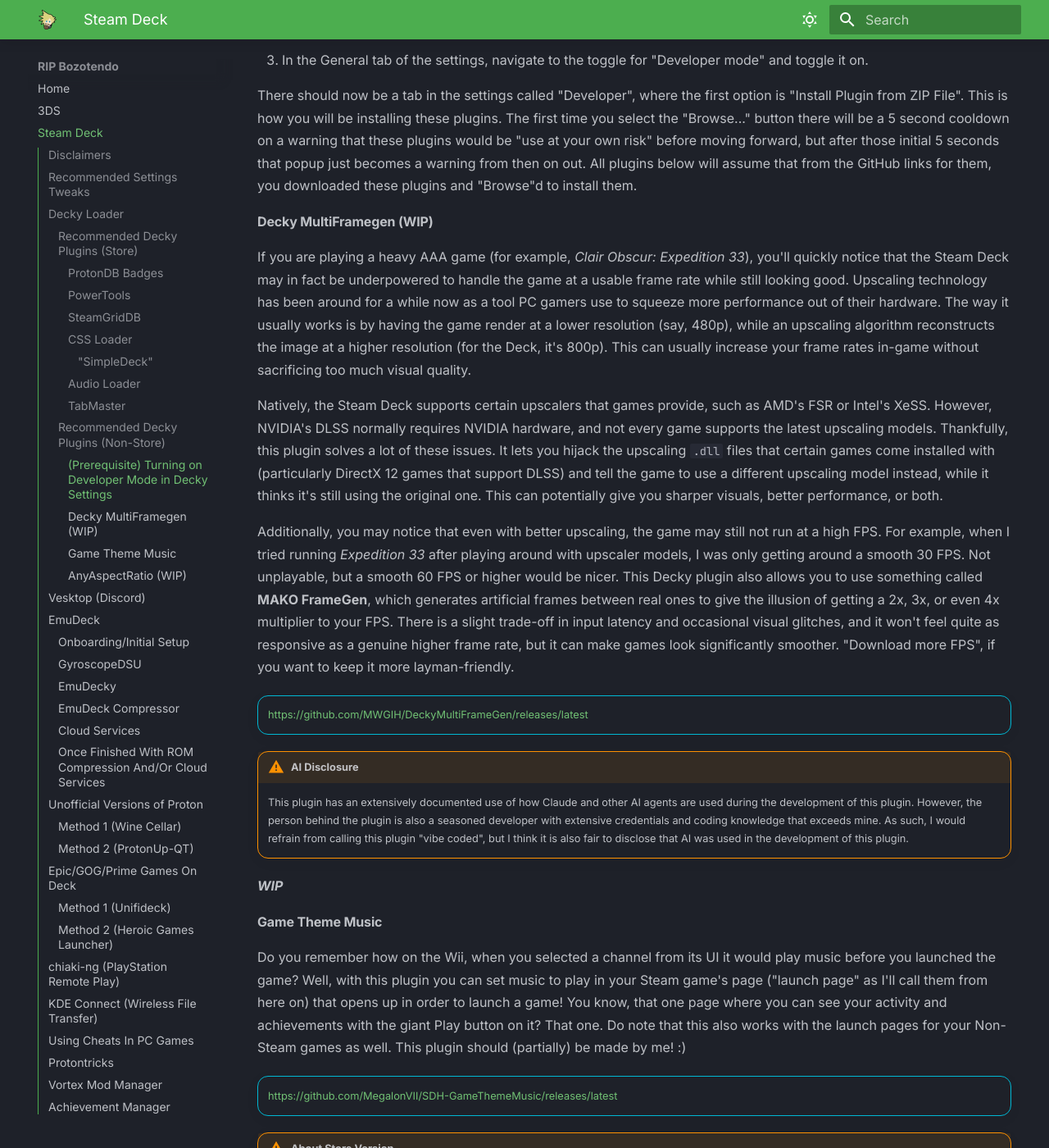
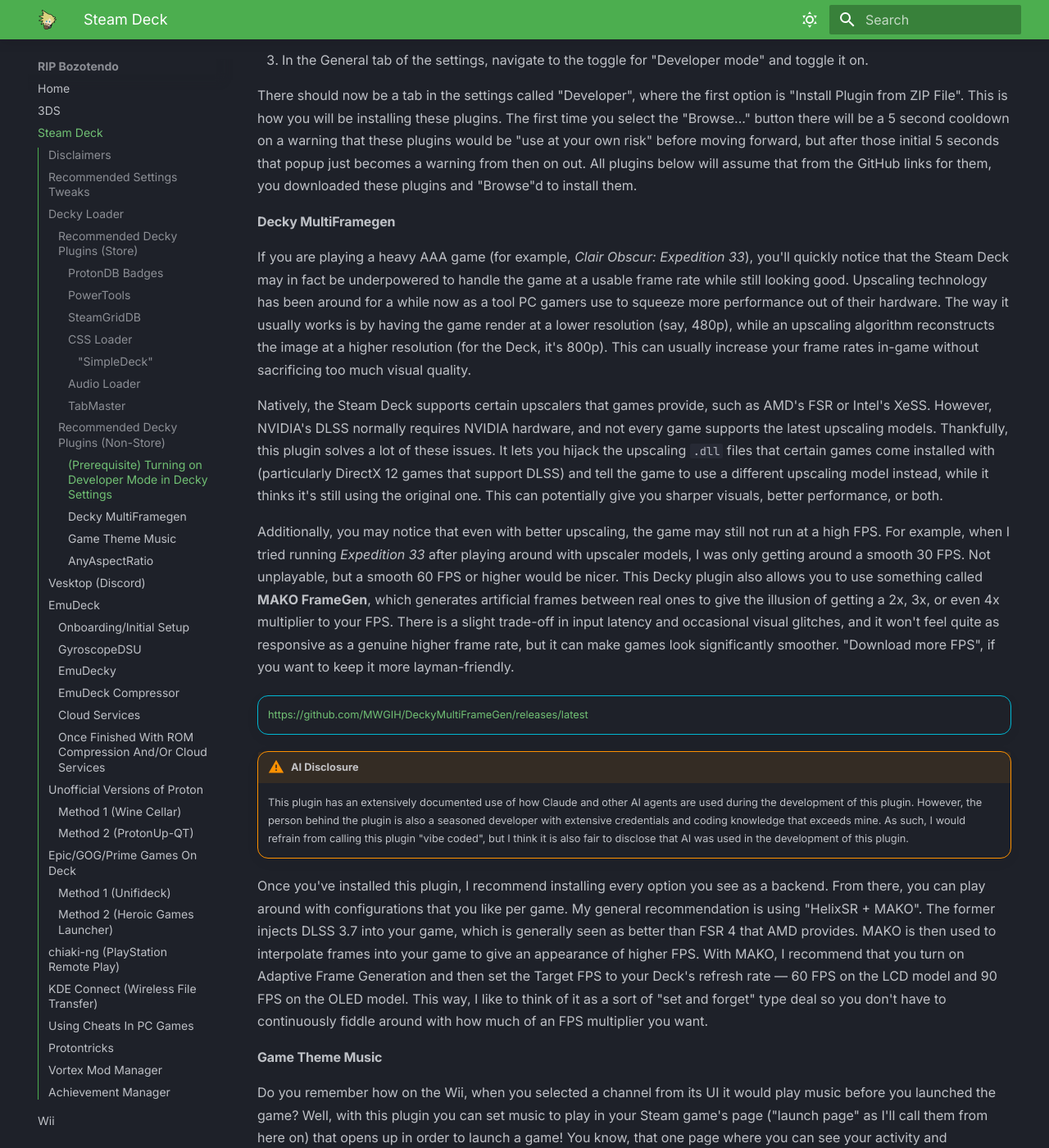
Before and after one commit to MegalonVII/RIP-Bozotendo, an MkDocs documentation site: the page built from docs/steam-deck/index.md, in a window 1280 px wide and 1400 px high, scrolled down 7069 px. Shown: the whole window at 82% size. Built offline with MkDocs 1.6.1 and Material for MkDocs 9.7.7, drawn with Linux system fonts in a browser that asks for light colours; some of the changed text lies outside the part shown.

Commit message:
Revise Decky MultiFramegen and AnyAspectRatio sections
Updated plugin sections to remove 'WIP' status and added recommendations for configurations.

```diff
--- a/docs/steam-deck/index.md
+++ b/docs/steam-deck/index.md
@@ -175,7 +175,7 @@ This plugin lets you customize what tabs in your library you will see in the Lib
 
 There should now be a tab in the settings called "Developer", where the first option is "Install Plugin from ZIP File". This is how you will be installing these plugins. The first time you select the "Browse..." button there will be a 5 second cooldown on a warning that these plugins would be "use at your own risk" before moving forward, but after those initial 5 seconds that popup just becomes a warning from then on out. All plugins below will assume that from the GitHub links for them, you downloaded these plugins and "Browse"d to install them.
 
-#### Decky MultiFramegen (WIP)
+#### Decky MultiFramegen
 
 If you are playing a heavy AAA game (for example, *Clair Obscur: Expedition 33*), you'll quickly notice that the Steam Deck may in fact be underpowered to handle the game at a usable frame rate while still looking good. Upscaling technology has been around for a while now as a tool PC gamers use to squeeze more performance out of their hardware. The way it usually works is by having the game render at a lower resolution (say, 480p), while an upscaling algorithm reconstructs the image at a higher resolution (for the Deck, it's 800p). This can usually increase your frame rates in-game without sacrificing too much visual quality.
 
@@ -191,7 +191,7 @@ Additionally, you may notice that even with better upscaling, the game may still
 
     This plugin has an extensively documented use of how Claude and other AI agents are used during the development of this plugin. However, the person behind the plugin is also a seasoned developer with extensive credentials and coding knowledge that exceeds mine. As such, I would refrain from calling this plugin "vibe coded", but I think it is also fair to disclose that AI was used in the development of this plugin.
 
-***WIP***
+Once you've installed this plugin, I recommend installing every option you see as a backend. From there, you can play around with configurations that you like per game. My general recommendation is using "HelixSR + MAKO". The former injects DLSS 3.7 into your game, which is generally seen as better than FSR 4 that AMD provides. MAKO is then used to interpolate frames into your game to give an appearance of higher FPS. With MAKO, I recommend that you turn on Adaptive Frame Generation and then set the Target FPS to your Deck's refresh rate –– 60 FPS on the LCD model and 90 FPS on the OLED model. This way, I like to think of it as a sort of "set and forget" type deal so you don't have to continuously fiddle around with how much of an FPS multiplier you want.
 
 #### Game Theme Music
 
@@ -218,9 +218,9 @@ Do you remember how on the Wii, when you selected a channel from its UI it would
 6. If you've found an audio you like, navigate to Download and select it. This can take a few short seconds to a few minutes, depending on how long the video is and how fast your internet speeds are.
 7. Press B to go back to the game's launch page. You should now be able to hear the song you downloaded!
 
-#### AnyAspectRatio (WIP)
+#### AnyAspectRatio
 
-***WIP***
+The Deck's screen's aspect ratio is 16:10, when usually games these days try fitting themselves onto a 16:9 aspect ratio of modern displays. Some games already have implementations for differing aspect ratios, but most games that don't will have black bars going along the top and bottom of the screen when playing the game. This plugin allows you to then patch any game that's supported under this plugin to make the resolution fit to your Deck's screen. More immersive! All you really have to do is just click "Patch" for the game you're playing in the plugin's options in Decky!
 
 ## Vesktop (Discord)
 
```
